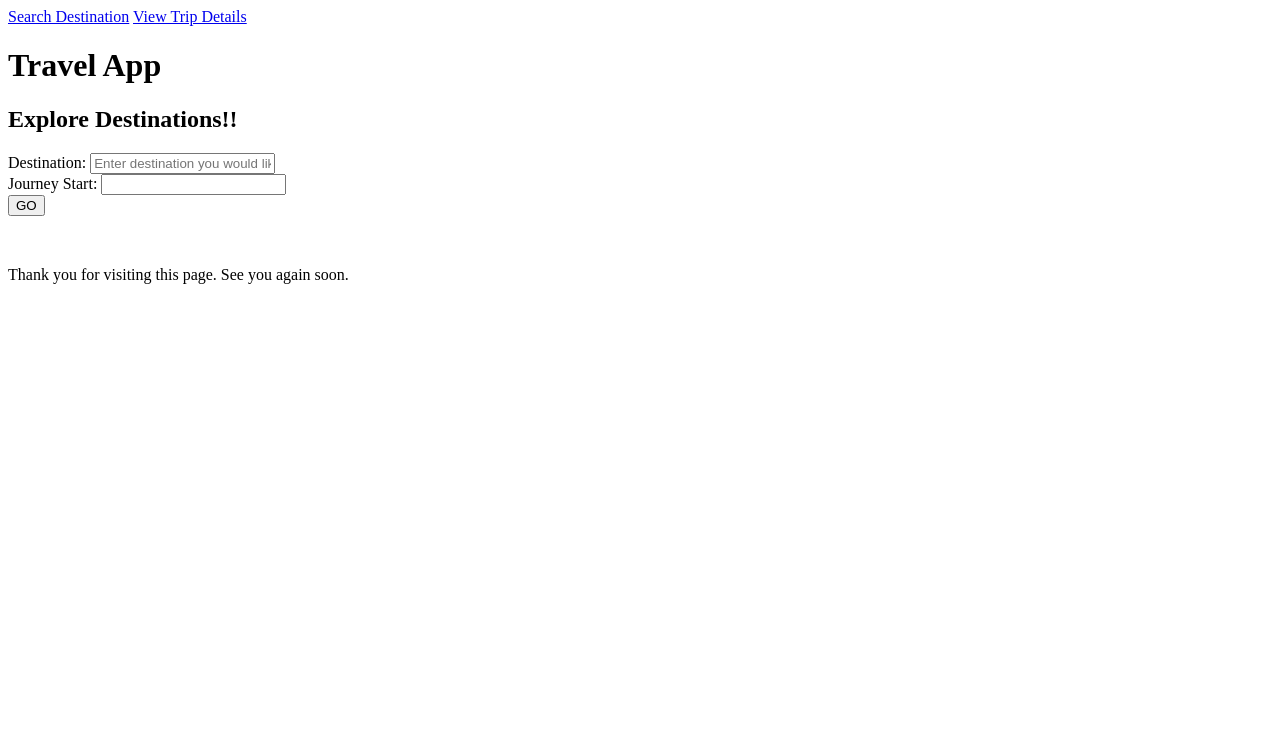
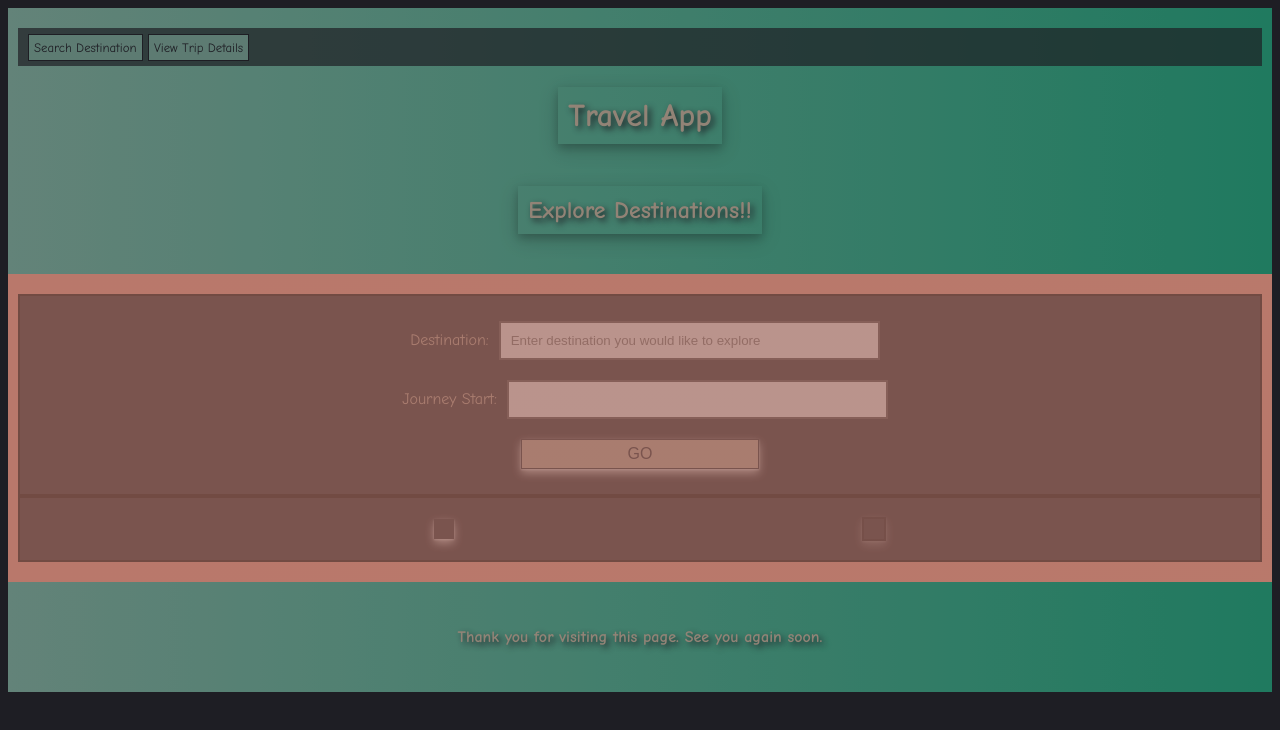
Before and after one commit to nnanthini/FrontEndNanodegree-TravelApp, a website built with webpack: page src/client/html/index.html in a window 1280 px wide. Built offline with nearby package versions, Linux system fonts and the light colour scheme.

Commit message:
feat: Updated stylesheets and integrated project with webpack.
1. Basic styles are updated for the webpage.
2. Project is integrated with webpack.
3. Project can be deployed in both development and production modes.

```diff
--- a/src/client/html/index.html
+++ b/src/client/html/index.html
@@ -19,7 +19,7 @@
         </header>
         <main class="main-content">
             <section class="form-main" id="form-begin">
-                <form>
+                <form id="form">
                     <div class="loc-form">
                         <label for="location">Destination:</label>
                         <input type="text" id="location" name="location" placeholder="Enter destination you would like to explore" required>
--- a/src/client/index.js
+++ b/src/client/index.js
@@ -0,0 +1,5 @@
+alert("Testing..")
+
+import './styles/styles.scss'
+import './styles/header_footer.scss'
+import './styles/content.scss'
--- /dev/null
+++ b/src/client/styles/content.scss
@@ -0,0 +1,97 @@
+$black: rgb(30, 30, 36);
+$green-dark: rgb(33, 161, 121);
+$green-light: rgb(129, 174, 157);
+$beige-dark: rgb(196, 175, 154);
+$peach-dark: rgb(251, 159, 137);
+$white: rgba(235, 235, 235, 0.685);
+$font: "Comic Sans MS", cursive, sans-serif;
+
+main {
+    background-image: linear-gradient(to right, rgb(251, 159, 137), rgba(251, 160, 137, 0.801));
+    background-color: $peach-dark;
+    opacity: 0.7;
+
+    section {
+        padding: 5px;
+        background-color: $black;
+        opacity: 0.4;
+        border: 2px solid black;
+
+        form, section, figure {
+            padding: 10px;
+        }
+    }
+}
+
+form {
+    display: flex;
+    flex-direction: column;
+    flex-wrap: wrap;
+    justify-content: center;
+
+    div {
+        display: flex;
+        flex-direction: row;
+        flex-wrap: wrap;
+        justify-content: center;
+        padding: 10px;
+
+        label, input {
+            padding: 10px;
+            color: rgb(196, 175, 154);
+        }
+    }
+}
+
+#location, #start-date {
+    width: 30%;
+    border: 2px solid rgba(0, 0, 0, 0.726);
+    &:focus {
+        border: 3px solid rgb(0, 0, 0);
+
+    }
+
+}
+
+
+.info-main {
+    display: flex;
+    flex-direction: row;
+    flex-wrap: wrap;
+    justify-content: space-evenly;
+    align-items: center;
+
+    figure, section {
+        display: flex;
+        flex-direction: column;
+        flex-wrap: wrap;
+        justify-content: space-evenly;
+        align-items: center;
+        padding: 10px;
+        box-shadow: 0 1px 2px 0 rgba(235, 235, 235, 0.685), 0 4px 10px 0 rgba(235, 235, 235, 0.87);
+
+    }
+}
+
+img, figcaption {
+
+}
+
+#submit-btn {
+    background-color: rgb(196, 175, 154);
+
+    box-shadow: 0 1px 2px 0 rgba(235, 235, 235, 0.685), 0 4px 10px 0 rgba(235, 235, 235, 0.87);
+    text-align: center;
+    text-decoration: none;
+    color: $black;
+    padding: 5px;
+    font-size: 1em;
+    color: $black;
+    border: 1px solid $black;
+    width: 20%;
+    height: 20%;
+
+    &:hover {
+        background-color: rgba(199, 160, 121, 0.938);
+    }
+}
--- /dev/null
+++ b/src/client/styles/header_footer.scss
@@ -0,0 +1,65 @@
+$black: rgb(30, 30, 36);
+$green-dark: rgb(33, 161, 121);
+$green-light: rgb(129, 174, 157);
+$beige-dark: rgb(196, 175, 154);
+$peach-dark: rgb(251, 159, 137);
+$white: rgba(235, 235, 235, 0.685);
+$font: "Comic Sans MS", cursive, sans-serif;
+
+header, footer {
+    display: flex;
+    flex-direction: column;
+    justify-content: space-evenly;
+    align-items: center;
+    background-image: linear-gradient(to right, rgb(129,174,157), rgb(33,161,121));
+    background-color: $green-dark;
+    opacity: 0.7;
+    color: $beige-dark;
+}
+
+nav, h1, h2, p {
+    padding: 10px 10px;
+}
+
+nav {
+    align-self: stretch;
+    background-color: rgba(30, 30, 36, 0.692);
+    display: inline-block;
+    //flex-direction: row;
+    //flex-wrap: wrap;
+    //justify-content: space-around;
+    .link-nav {
+        text-align: center;
+        text-decoration: none;
+        color: $black;
+        padding: 5px;
+        font-size: 0.8em;
+        border: 1px solid $black;
+        &:link, &:visited {
+            background-color: rgba(129, 174, 157, 0.897);
+
+        }
+        &:hover, &:active {
+            background-color: rgba(129, 174, 157, 0.658);
+        }
+    }
+}
+
+h1, h2 {
+    text-shadow: 3px 3px 6px $black;
+    box-shadow: 0 4px 8px 0 rgba(0, 0, 0, 0.2), 0 6px 20px 0 rgba(0, 0, 0, 0.19);
+}
+
+#h1-hd {
+    font-size: 2em;
+}
+
+#h2-hd {
+    font-size: 1.5em;
+}
+
+#txt-ft {
+    font-size: 1em;
+    text-shadow: 3px 3px 6px $black;
+    font-weight: bold;
+}
--- a/src/client/styles/styles.scss
+++ b/src/client/styles/styles.scss
@@ -0,0 +1,20 @@
+$black: rgb(30, 30, 36);
+$green-dark: rgb(33, 161, 121);
+$green-light: rgb(129, 174, 157);
+$beige-dark: rgb(196, 175, 154);
+$peach-dark: rgb(251, 159, 137);
+$white: rgba(235, 235, 235, 0.685);
+$font: "Comic Sans MS", cursive, sans-serif;
+
+body {
+    background-color: $black;
+    display: flex;
+    flex-direction: column;
+    justify-content: space-evenly;
+    align-items: stretch;
+    font-family: $font;
+
+    header, main, footer {
+        padding: 20px 10px;
+    }
+}
--- /dev/null
+++ b/webpack.dev.js
@@ -0,0 +1,33 @@
+const path = require('path')
+const webpack = require('webpack')
+const HtmlWebPackPlugin = require("html-webpack-plugin")
+const { CleanWebpackPlugin } = require('clean-webpack-plugin')
+
+module.exports = {
+    entry: './src/client/index.js',
+    mode: 'development',
+    output: {
+        libraryTarget: 'var',
+        library: 'Client'
+    },
+    module: {
+        rules: [
+            {
+                test: /\.js$/,
+                exclude: /node_modules/,
+                loader: "babel-loader"
+            },
+            {
+                test: /\.scss$/,
+                use: ['style-loader', 'css-loader', 'sass-loader']
+            }
+        ]
+    },
+    plugins: [
+        new HtmlWebPackPlugin({
+            template: "./src/client/html/index.html",
+            filename: "./index.html",
+        }),
+        new CleanWebpackPlugin()
+    ]
+}
```
Also changed, not shown: package.json (+33 -0 lines), src/server/server.js (+23 -0 lines), webpack.prod.js (added, +43 -0 lines), .babelrc (added), webpack.config.js (deleted), 2 other files.
